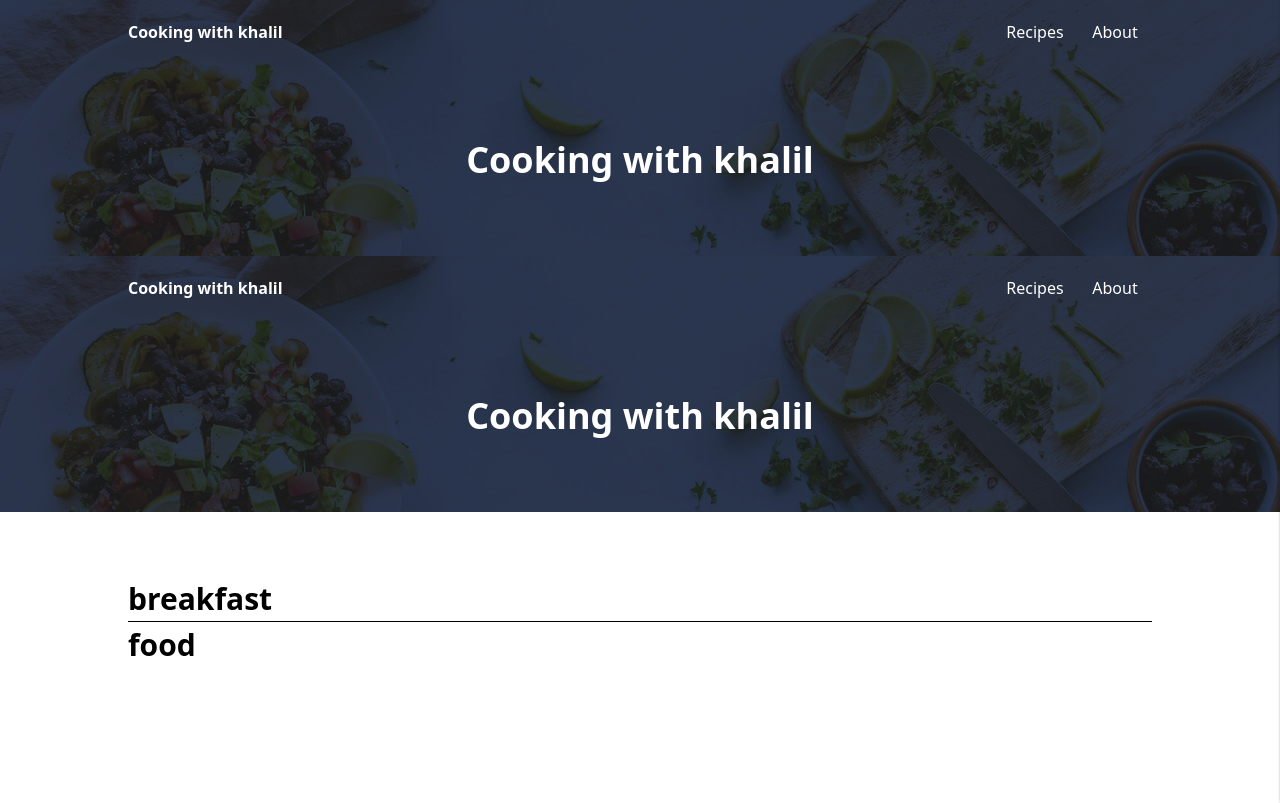
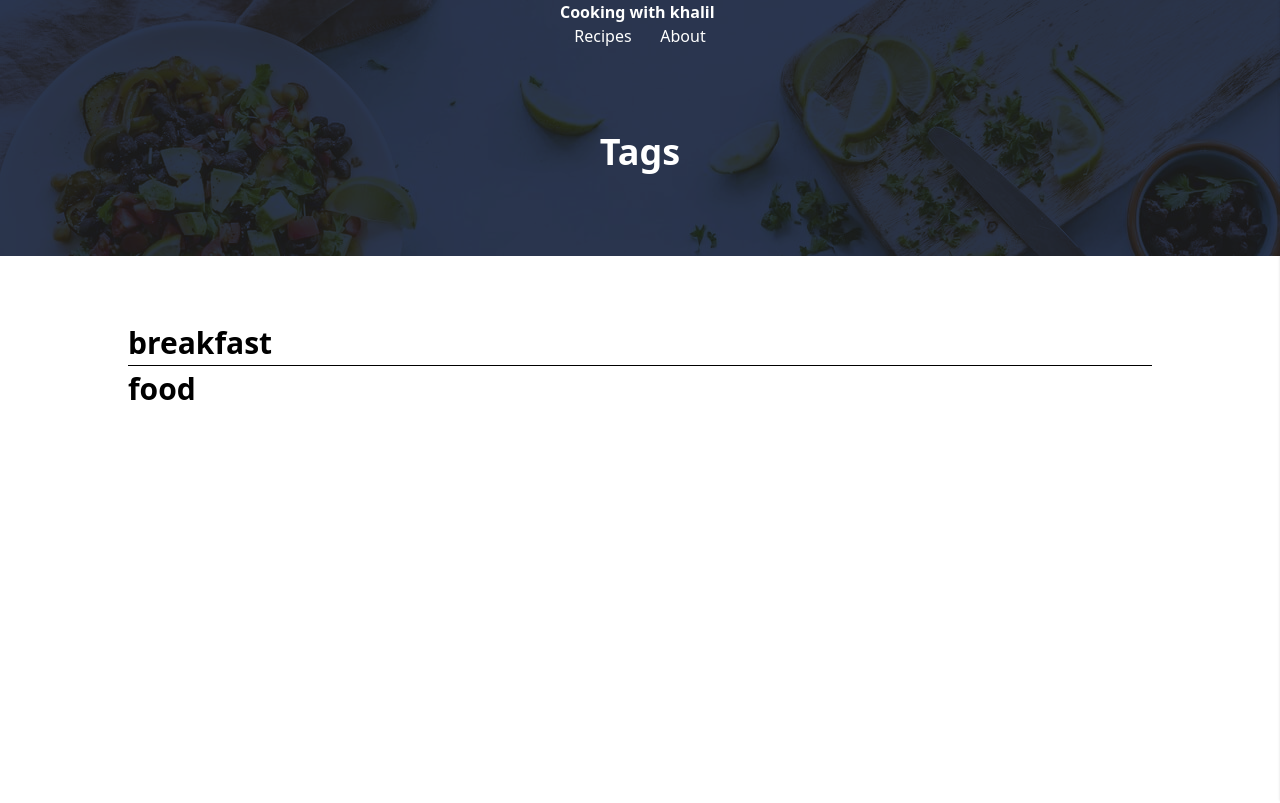
Before and after one commit to hajiskyy/cooking-with-khalil, a Gatsby site: page /tags in a window 1280 px wide. Shown: the top 803 px of the page. Built offline with nearby package versions, Linux system fonts and the light colour scheme; Gatsby itself is replaced by a stand-in of ours.

Commit message:
restructured layout for other components

```diff
--- a/src/components/header.js
+++ b/src/components/header.js
@@ -4,14 +4,11 @@
 
 
 
-const Header = ({ siteTitle, sideNav, toggle }) => {
-
-
-
+const Header = ({ siteTitle, title }) => {
   return (
     <header className="relative w-full h-64 header flex flex-col items-center justify-center" >
       <Navbar siteTitle={siteTitle} />
-      <span className="text-3xl md:text-4xl font-bold text-center text-white w-full m-auto">{siteTitle}</span>
+      <span className="text-3xl md:text-4xl font-bold text-center text-white w-full m-auto">{title ? title : siteTitle}</span>
     </header >
   )
 }
--- a/src/components/layout.js
+++ b/src/components/layout.js
@@ -1,32 +1,13 @@
 import React from "react"
 import PropTypes from "prop-types"
-import { useStaticQuery, graphql } from "gatsby"
-import Header from "./header"
 import Footer from "./footer"
-import Sidenav from "./sidenav"
-import SideNavProvider from "./sideNavProvider"
+
 
 const Layout = ({ children }) => {
-  const data = useStaticQuery(graphql`
-    query SiteTitleQuery {
-      site {
-        siteMetadata {
-          title
-        }
-      }
-    }
-  `)
-
-  const siteTitle = data.site.siteMetadata.title;
-
   return (
     <>
-      <SideNavProvider>
-        <Sidenav siteTitle={siteTitle} />
-        <Header siteTitle={siteTitle} />
-      </SideNavProvider>
       <main>{children}</main>
-      <Footer siteTitle={siteTitle} />
+      <Footer siteTitle="CookingWith Khalil" />
     </>
   )
 }
--- a/src/components/navbar.js
+++ b/src/components/navbar.js
@@ -3,22 +3,21 @@
 import Menu from "../icons/menu.svg"
 import { sideNavContext } from "./sideNavProvider"
 
-export default function Navbar({ siteTitle }) {
+export default function Navbar({ background, siteTitle }) {
+  let classList = "nav "
+  classList += background ? background : "";
   const [, toggle] = useContext(sideNavContext)
   const toggleSideNav = () => {
     toggle(true)
   }
   return (
-    <div className="w-full relative">
-      <nav className="w-full flex justify-between items-center px-5 md:px-16 lg:px-32 py-5">
+    <nav className={classList}>
       <Link to="/" className="text-left text-white font-bold">{siteTitle}</Link>
-
       <div className="text-white w-40 justify-around hidden md:flex">
         <Link to="recipes">Recipes</Link>
         <Link to="about">About</Link>
       </div>
       <Menu onClick={toggleSideNav} className="text-white md:hidden cursor-pointer" />
     </nav>
-    </div>
   )
 }
--- a/src/pages/index.js
+++ b/src/pages/index.js
@@ -1,21 +1,43 @@
 import React from "react"
-
+import { useStaticQuery, graphql } from "gatsby"
 import Layout from "../components/layout"
 
 import SEO from "../components/seo"
 import Featured from "../components/featured"
 import Recent from "../components/recent"
+import Header from "../components/header"
 import About from "../components/about"
+import Sidenav from "../components/sidenav"
+import SideNavProvider from "../components/sideNavProvider"
+
 
 import '../scss/index.scss'
 
-const IndexPage = () => (
-  <Layout>
-    <SEO title="Home" />
-    <Featured/>
-    <Recent/>
-    <About/>
-  </Layout>
-)
+const IndexPage = () => {
+
+  const data = useStaticQuery(graphql`
+    query SiteTitleQuery {
+      site {
+        siteMetadata {
+          title
+        }
+      }
+    }
+  `)
+  const siteTitle = data.site.siteMetadata.title;
+
+  return (
+    <Layout>
+      <SEO title="Home" />
+      <SideNavProvider>
+        <Sidenav siteTitle={siteTitle} />
+        <Header title={false} siteTitle={siteTitle} />
+      </SideNavProvider>
+      <Featured />
+      <Recent />
+      <About />
+    </Layout>
+  )
+}
 
 export default IndexPage
```
Lines whose indentation alone changed are shown as unchanged.
